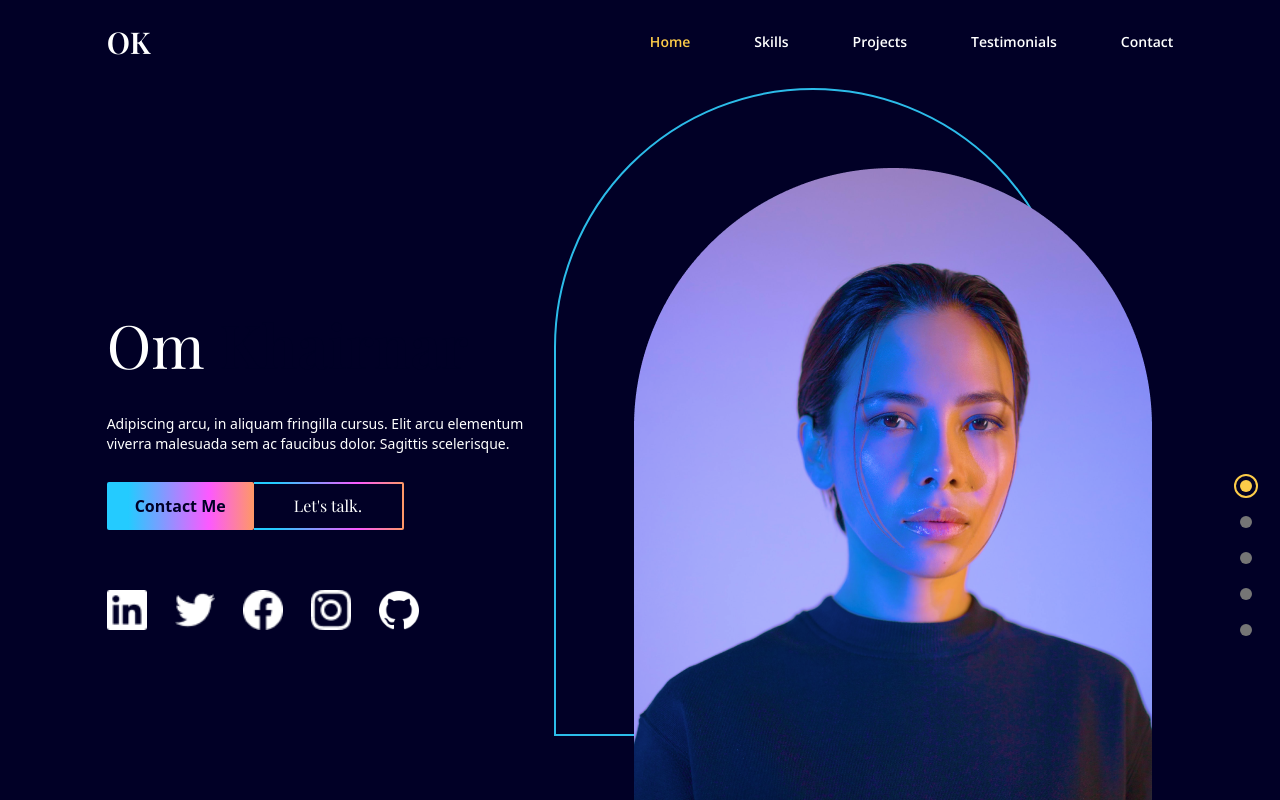
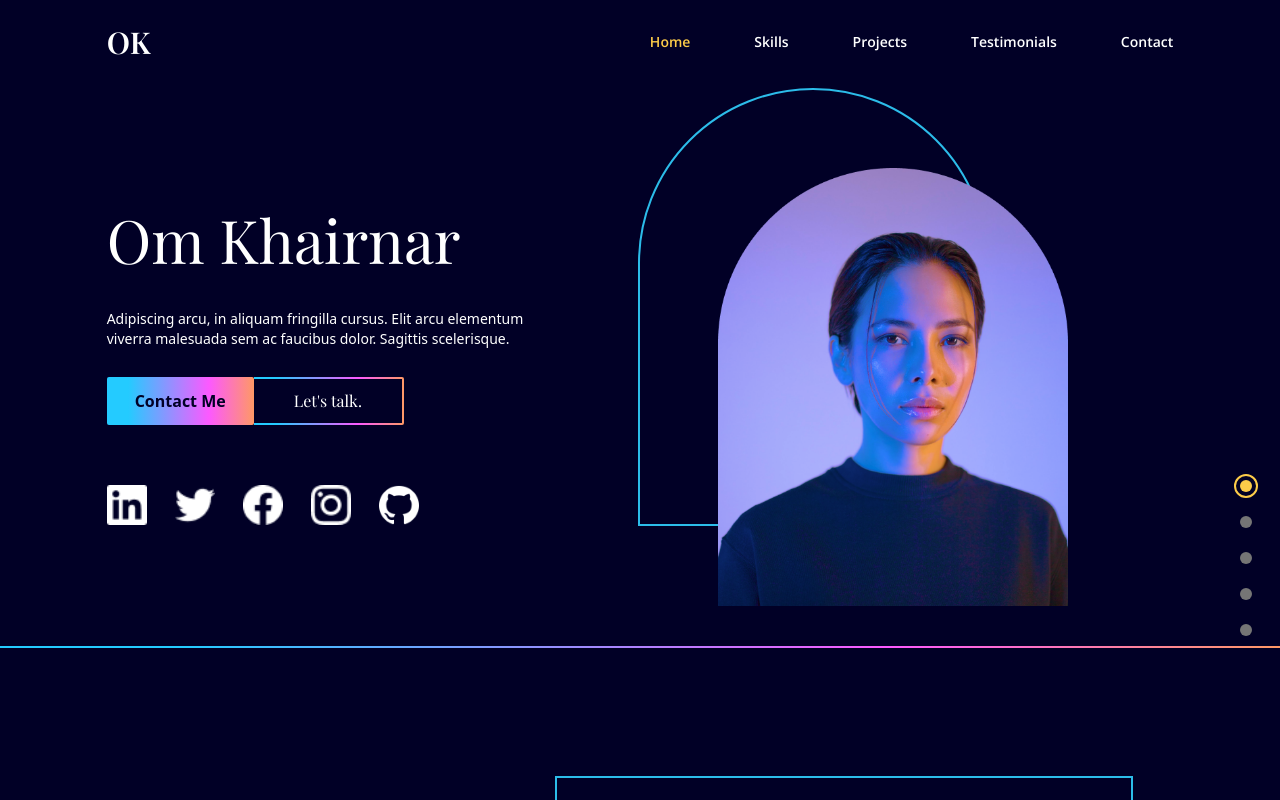
Before and after one commit to Om-Khairnar/Portfolio, a Next.js app: page / in a window 1280 px wide. Shown: the top 800 px of the page. Built offline with nearby package versions, Linux system fonts and the light colour scheme.

Commit message:
Here we just updated the size of landing page

```diff
--- a/src/pages/scenes/Landing.jsx
+++ b/src/pages/scenes/Landing.jsx
@@ -23,7 +23,7 @@ const Landing = ({ setSelectedPage }) => {
             <Image
               alt="profile"
               className="hover:filter hover:saturate-200 transition duration-500 z-10 w-full
-                            max-w-[400px] md:max-w-[600px]"
+                            max-w-[250px] md:max-w-[350px]"
               src="/assets/profile-image.png"
               width={600}
               height={400}
@@ -32,7 +32,7 @@ const Landing = ({ setSelectedPage }) => {
         ) : (
           <Image
             alt="profile"
-            className="z-10 w-full max-w-[400px] md:max-w-[600px]"
+            className="z-10 w-full max-w-[250px] md:max-w-[350px]"
             src="/assets/profile-image.png"
             width={600}
             height={400}
@@ -54,13 +54,7 @@ const Landing = ({ setSelectedPage }) => {
           }}
         >
           <p className="text-6xl font-playfair z-10 text-center md:text-start">
-            Om {""}
-            <span
-              className="xs:relative xs:text-deep-blue xs:font-semibold z-20 xs:before:content-brush
-                            before:absolute before:-left-[25px] before:-top-[70px] before:z-[-1]"
-            >
-              Khairnar
-            </span>
+            Om Khairnar
           </p>
 
           <p className="mt-10 mb-7 text-sm text-center md:text-start">
--- a/src/pages/scenes/Projects.jsx
+++ b/src/pages/scenes/Projects.jsx
@@ -1,3 +1,4 @@
+import Image from "next/image";
 import LineGradient from "../components/LineGradient";
 import { motion } from "framer-motion";
 
@@ -29,7 +30,7 @@ const Project = ({ title }) => {
           porttitor accumsan tincidunt.
         </p>
       </div>
-      {/* <img src={`../assets/${projectTitle}.jpeg`} alt={projectTitle} /> */}
+      <Image src={`/assets/${projectTitle}.jpeg`} alt={projectTitle} width={400} height={400} />
     </motion.div>
   );
 };
```
Also changed, not shown: src/assets/brush.png (deleted).
